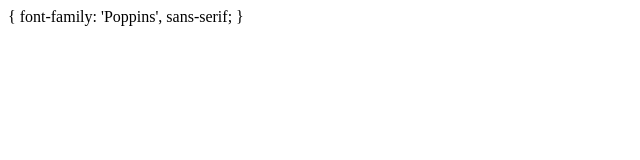
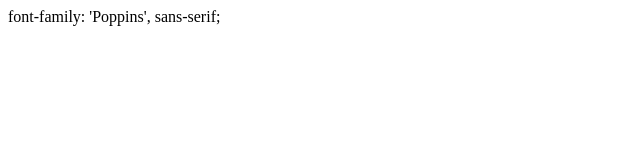
Before and after one commit to Fadify/site2, a plain HTML site: page index.html in a window 1280 px wide. Shown: the full height of the page, 0-640 px from the left. Drawn offline with Linux system fonts and the light colour scheme.

Commit message:
Update index.html

```diff
--- a/index.html
+++ b/index.html
@@ -2,7 +2,7 @@
     <title>test</title>    <link rel="preconnect" href="https://fonts.googleapis.com">
     <link rel="preconnect" href="https://fonts.gstatic.com" crossorigin>
     <link href="https://fonts.googleapis.com/css2?family=Poppins:wght@200;300;400;500;600;700&display=swap" rel="stylesheet">
-    <body> {
+    <body>
         font-family: 'Poppins', sans-serif;
-    </body> }
+    </body>
 </head>
```
